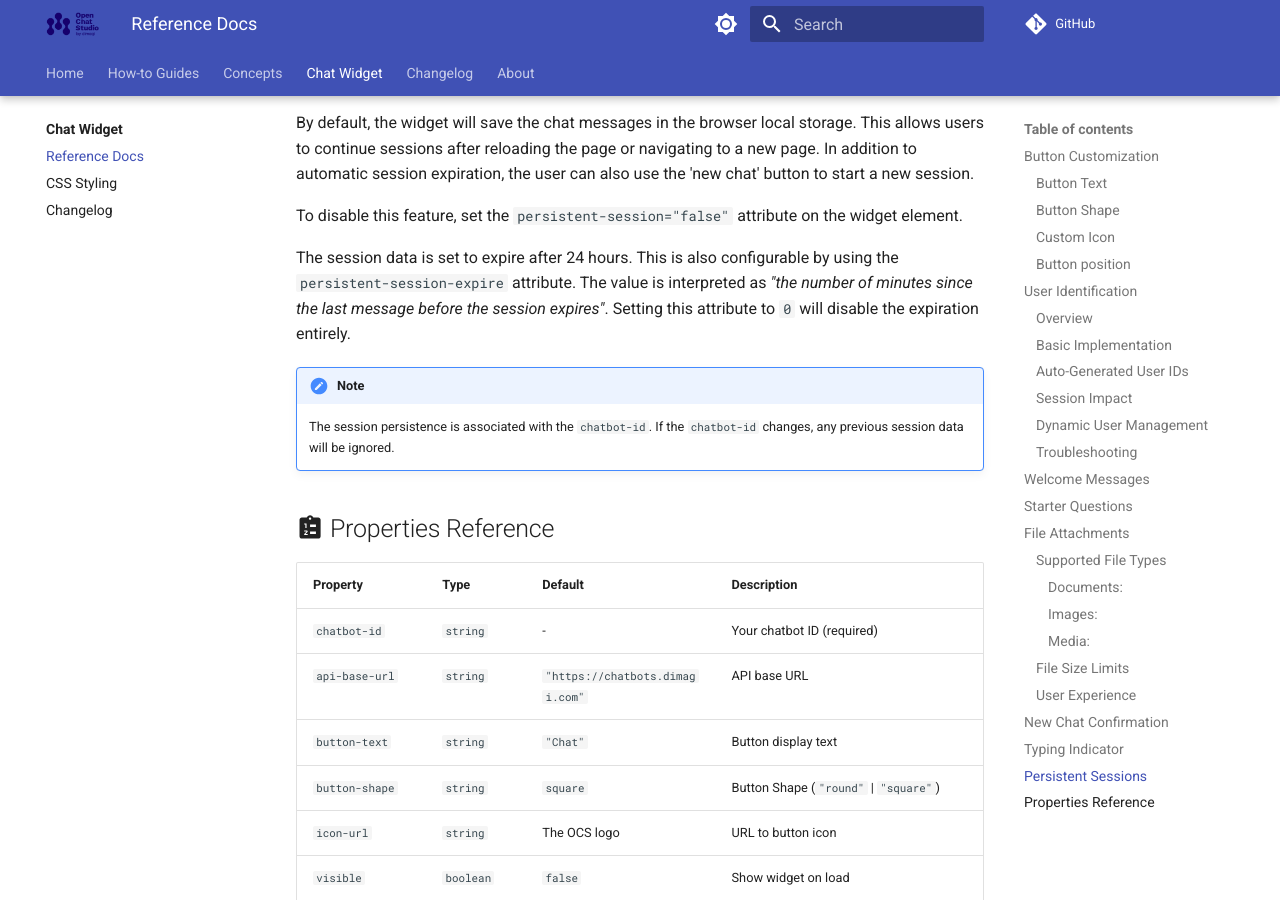
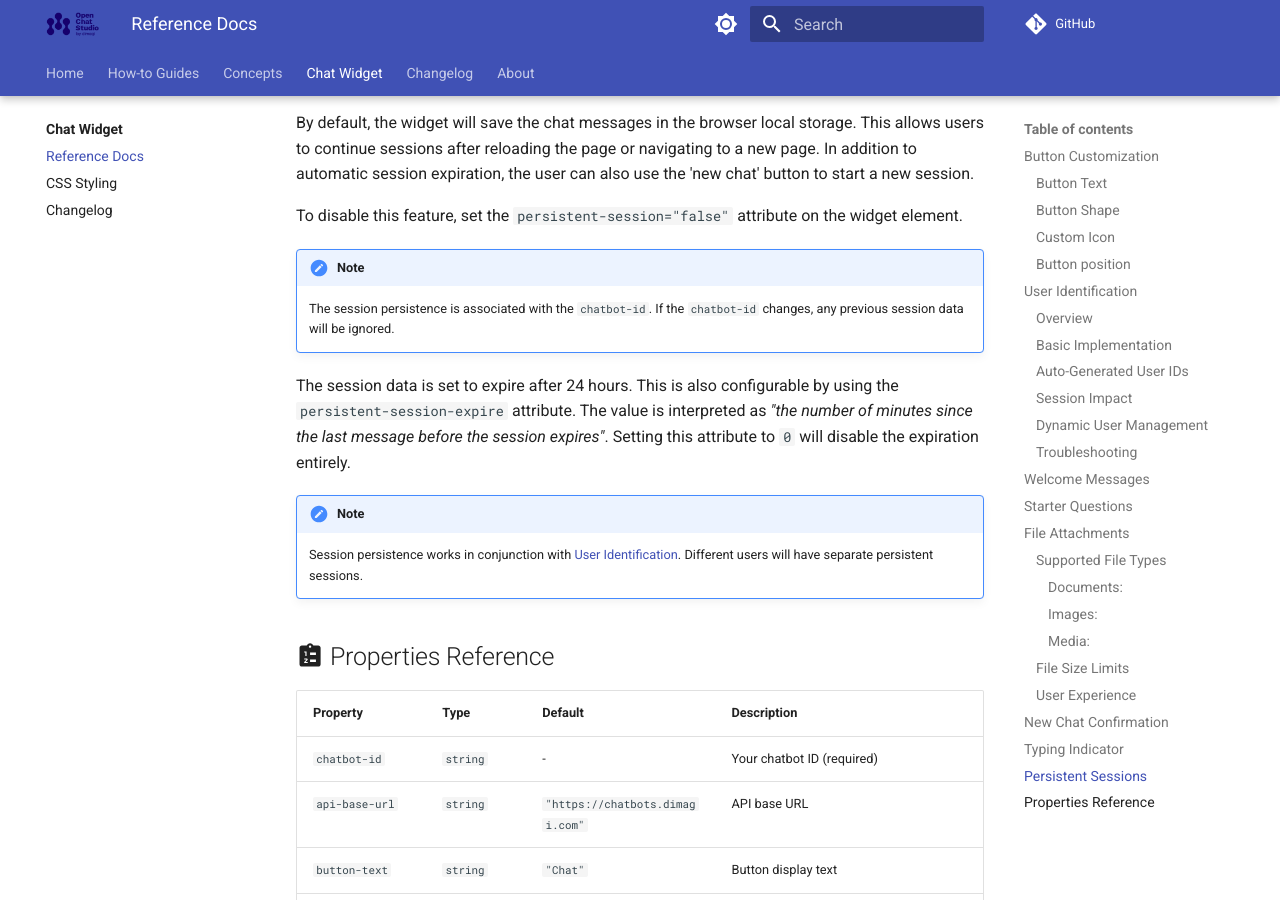
Before and after one commit to dimagi/open-chat-studio-docs, an MkDocs documentation site: the page built from docs/chat_widget/reference.md, in a window 1280 px wide and 900 px high, scrolled down 7246 px. Built offline with MkDocs 1.6.1 and Material for MkDocs 9.7.7, drawn with Linux system fonts in a browser that asks for light colours; a script that is not in the unit is left out; comment, search, counter and statistics services are not loaded.

Commit message:
modify note in session persistence

```diff
--- a/docs/chat_widget/reference.md
+++ b/docs/chat_widget/reference.md
@@ -279,11 +279,15 @@ By default, the widget will save the chat messages in the browser local storage.
 
 To disable this feature, set the `persistent-session="false"` attribute on the widget element.
 
+!!! note
+
+    The session persistence is associated with the `chatbot-id`. If the `chatbot-id` changes, any previous session data will be ignored.
+
 The session data is set to expire after 24 hours. This is also configurable by using the `persistent-session-expire` attribute. The value is interpreted as *"the number of minutes since the last message before the session expires"*. Setting this attribute to `0` will disable the expiration entirely.
 
 !!! note
 
-    The session persistence is associated with the `chatbot-id`. If the `chatbot-id` changes, any previous session data will be ignored.
+    Session persistence works in conjunction with [User Identification](#user-identification). Different users will have separate persistent sessions.
 
 ## :material-clipboard-list: Properties Reference
 
```
